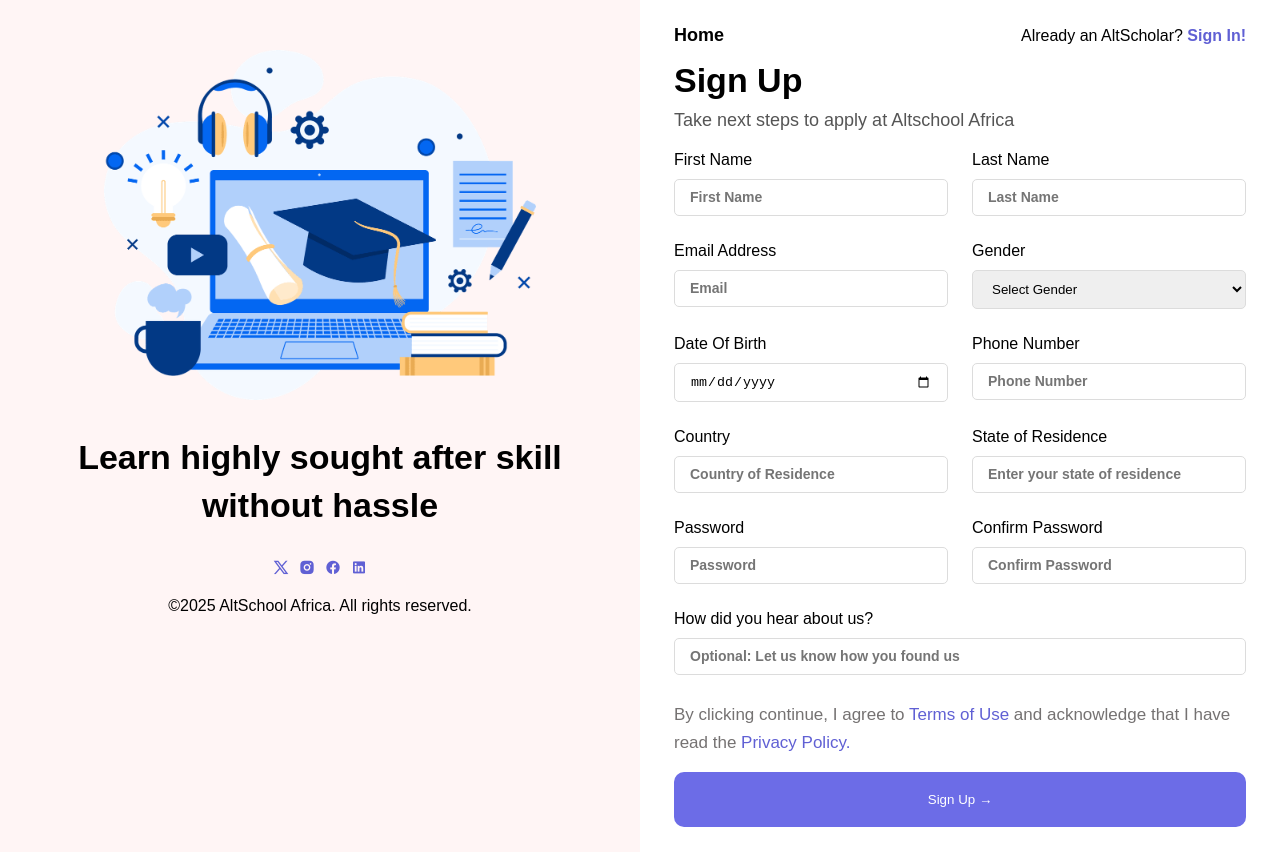
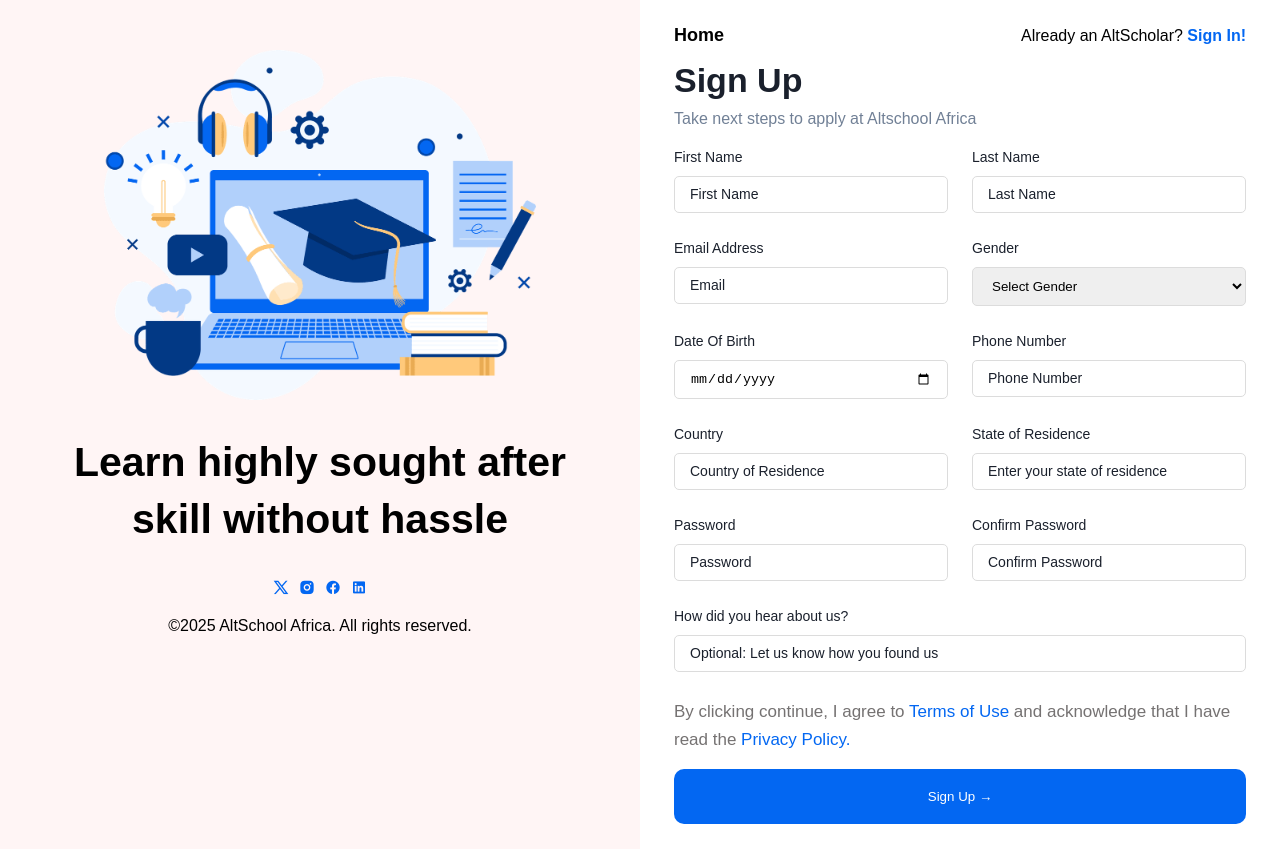
Before and after one commit to Ejiro-Frances/about-me-altschool, a plain HTML site: page form.html in a window 1280 px wide. Drawn offline with nearby package versions, Linux system fonts and the light colour scheme.

Commit message:
updated colors

```diff
--- a/css/form.css
+++ b/css/form.css
@@ -40,7 +40,8 @@ ul {
   height: 80%;
 }
 .prim-heading {
-  font-size: 3.4rem;
+  font-size: 4.1rem;
+  font-weight: 700;
   line-height: 1.4;
   padding: 3rem 0 1rem;
 }
@@ -52,7 +53,7 @@ ul {
   margin: 2rem 0;
 }
 .social-icon {
-  color: rgb(96, 96, 212);
+  color: rgb(3, 103, 242);
   width: 3.2rem;
   height: 3.2rem;
 }
@@ -70,33 +71,37 @@ ul {
 }
 .home:link,
 .home:visited {
-  font-weight: 900;
+  font-weight: 700;
   font-size: 1.8rem;
 }
 .home:hover,
 .home:active {
-  color: rgb(96, 96, 212);
+  color: rgb(3, 103, 242);
 }
 .sign-in:link,
 .sign-in:visited {
-  color: rgb(96, 96, 212);
-  font-weight: 700;
+  color: rgb(3, 103, 242);
+  font-weight: 600;
 }
 
 /* ************** */
 .sign-up {
   font-size: 3.4rem;
+  font-weight: 700;
+  color: rgb(26, 32, 44);
   /* margin-bottom: 1rem; */
 }
 .form-description {
-  color: #555;
+  color: rgb(113, 128, 150);
+  font-weight: 500;
   padding: 1rem 0 2rem;
-  font-size: 1.8rem;
+  font-size: 1.6rem;
 }
 .form {
   display: flex;
   flex-direction: column;
   gap: 1.6rem;
+  color: rgb(26, 32, 44);
 }
 fieldset {
   border: none;
@@ -110,14 +115,19 @@ select {
   outline: none;
   border: 1px solid gainsboro;
   width: 100%;
-  /* height: 100%; */
+
   padding: 1rem 1.5rem;
   margin: 1rem 0;
   border-radius: 0.5rem;
 }
+label {
+  font-weight: 500;
+  font-size: 1.4rem;
+}
 ::placeholder {
   font-size: 1.4rem;
-  font-weight: 700;
+  font-weight: 400;
+  color: rgb(26, 32, 44);
 }
 .consent-clause {
   font-size: 1.7rem;
@@ -126,11 +136,10 @@ select {
   color: #757272;
 }
 .consent-clause .consent-terms {
-  color: rgb(96, 96, 212);
+  color: rgb(3, 103, 242);
 }
 .sign-btn {
-  background: rgb(108, 108, 231);
-  outline: none;
+  background: rgb(3, 103, 242);
   border: none;
   padding: 2rem;
   color: #fff;
```
